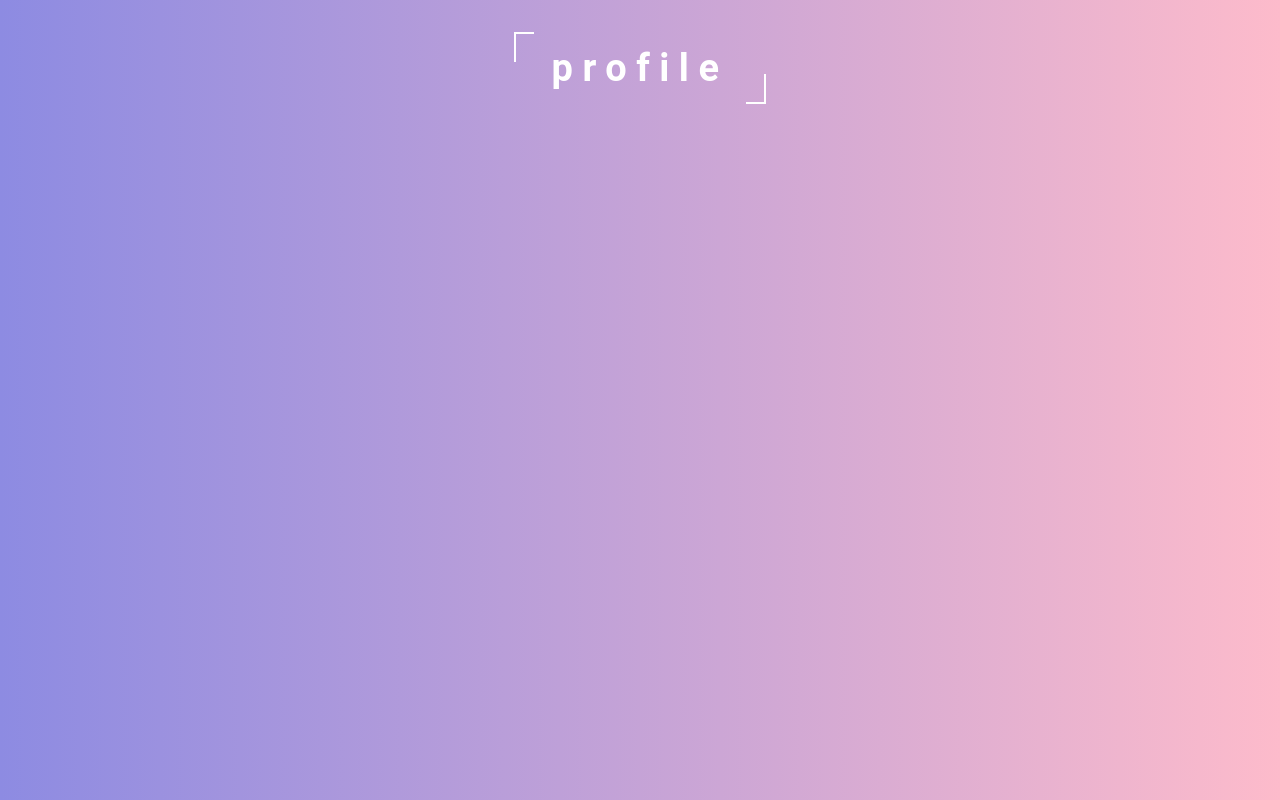
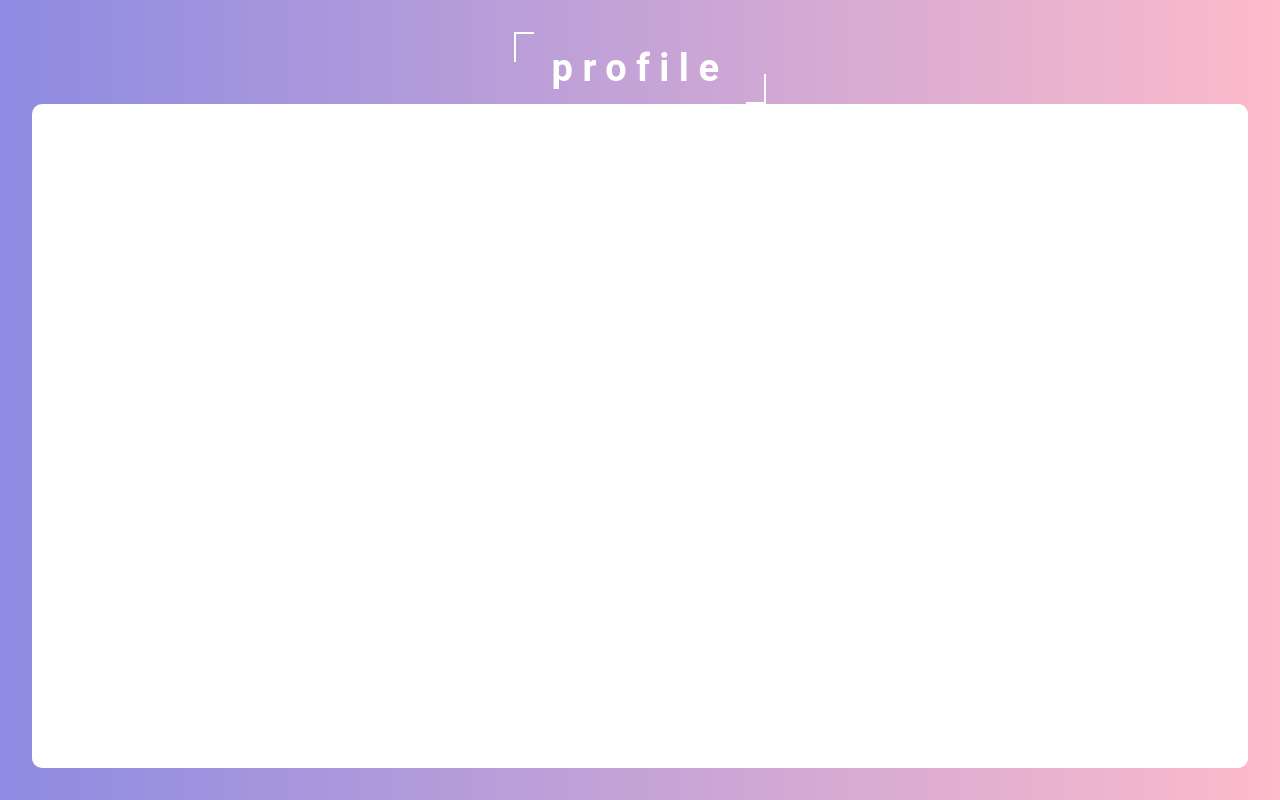
Before and after one commit to haisamarie/file-upload-page, a Next.js app: page / in a window 1280 px wide. Built offline with nearby package versions, Linux system fonts and the light colour scheme.

Commit message:
feat:inner

```diff
--- a/src/components/Layouts/BaseLayout.tsx
+++ b/src/components/Layouts/BaseLayout.tsx
@@ -17,6 +17,9 @@ const Wrap = styled('div')`
   text-align: center;
   padding: 32px;
   height: 100vh;
+  display: flex;
+  flex-flow: column;
+  min-height: 100vh;
 `
 
 export const BaseLayout = ({ children }: LayoutProps) => {
--- /dev/null
+++ b/src/components/Layouts/Inner.tsx
@@ -0,0 +1,21 @@
+import styled from '@emotion/styled'
+import { ReactNode } from 'react'
+
+import { bgColor } from '@/utils/themeConfigs/customTheme'
+
+const Box = styled('div')`
+  text-align: center;
+  padding: 32px;
+  background-color: ${bgColor.white};
+  border-radius: 10px;
+  width: 100%;
+  margin: 0 auto;
+  flex: 1;
+`
+interface InnerProps {
+  children: ReactNode
+}
+
+export const Inner = ({ children }: InnerProps) => {
+  return <Box>{children}</Box>
+}
--- a/src/components/Titles/PageTitle.tsx
+++ b/src/components/uis/Titles/PageTitle.tsx
@@ -10,6 +10,8 @@ const BasePageTitle = styled('h1')`
   line-height: 1.4;
   padding: 0.25em 1em;
   display: inline-block;
+  width: fit-content;
+  margin: 0 auto;
 
   &:before,
   &:after {
--- a/src/pages/_app.tsx
+++ b/src/pages/_app.tsx
@@ -3,7 +3,7 @@ import { CssBaseline, ThemeProvider as MUIThemeProvider } from '@mui/material'
 
 import { theme } from '@/utils/themeConfigs'
 
-import { Meta } from '@/components/Other/Meta'
+import { Meta } from '@/components/layouts/Other/Meta'
 
 import type { AppProps } from 'next/app'
 
--- a/src/pages/index.tsx
+++ b/src/pages/index.tsx
@@ -1,9 +1,25 @@
-import { BaseLayout } from '@/components/Layouts/BaseLayout'
-import { PageTitle } from '@/components/Titles/PageTitle'
+import { BaseLayout } from '@/components/layouts/BaseLayout'
+import { Inner } from '@/components/layouts/Inner'
+import { PageTitle } from '@/components/uis/Titles/PageTitle'
 const Home = () => {
   return (
     <BaseLayout>
       <PageTitle title='profile' />
+
+      <Inner>
+        <div>
+          <h2>名前</h2>
+          <p>山田太郎</p>
+        </div>
+        <div>
+          <h2>フリガナ</h2>
+          <p>ヤマダタロウ</p>
+        </div>
+        <div>
+          <h2>所属</h2>
+          <p>システム本部</p>
+        </div>
+      </Inner>
     </BaseLayout>
   )
 }
```
Also changed, not shown: src/components/Layouts/Other/Meta.tsx (renamed from src/components/Other/Meta.tsx), 1 other file (tests, documents, lock files or other folders).
